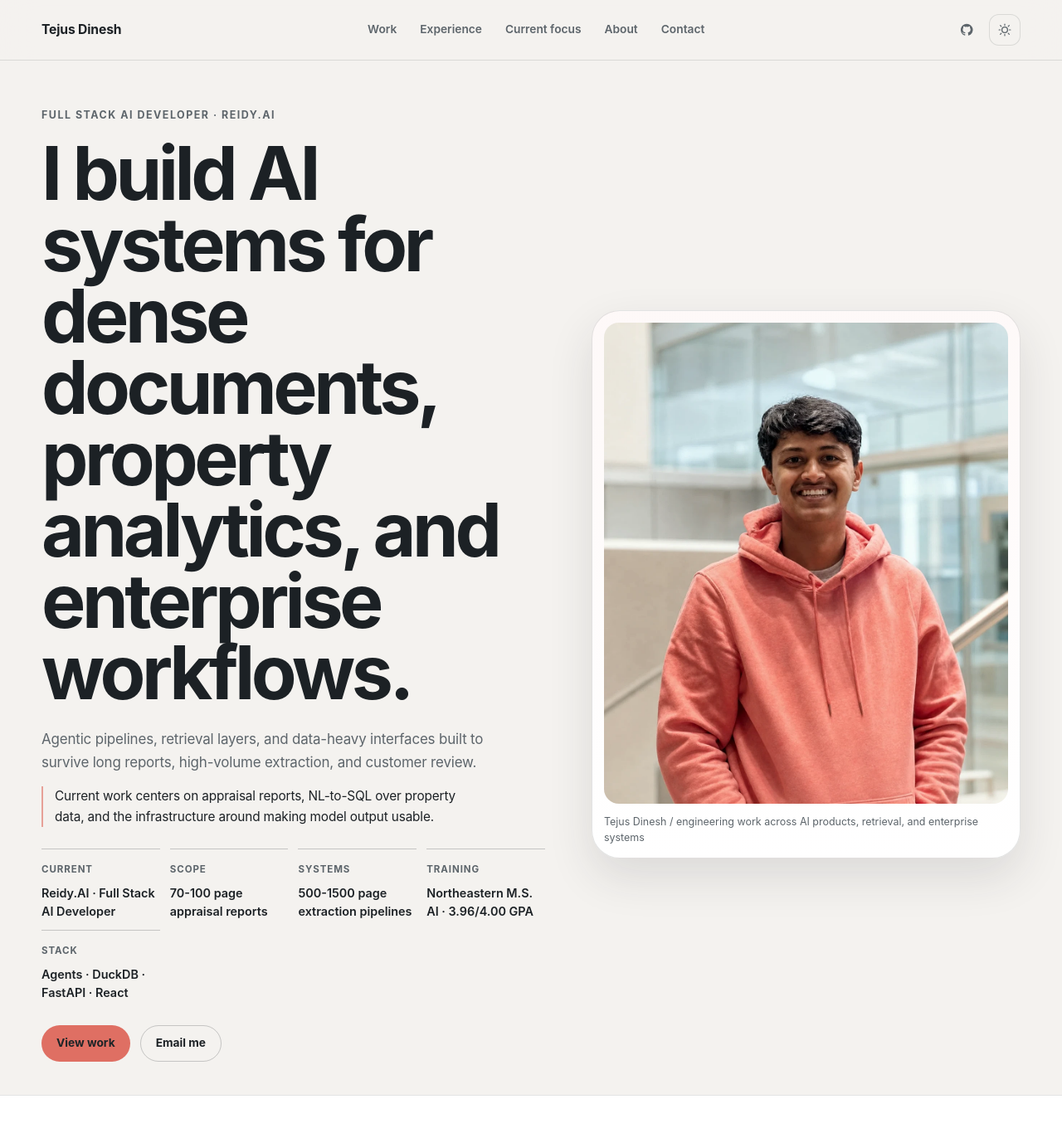
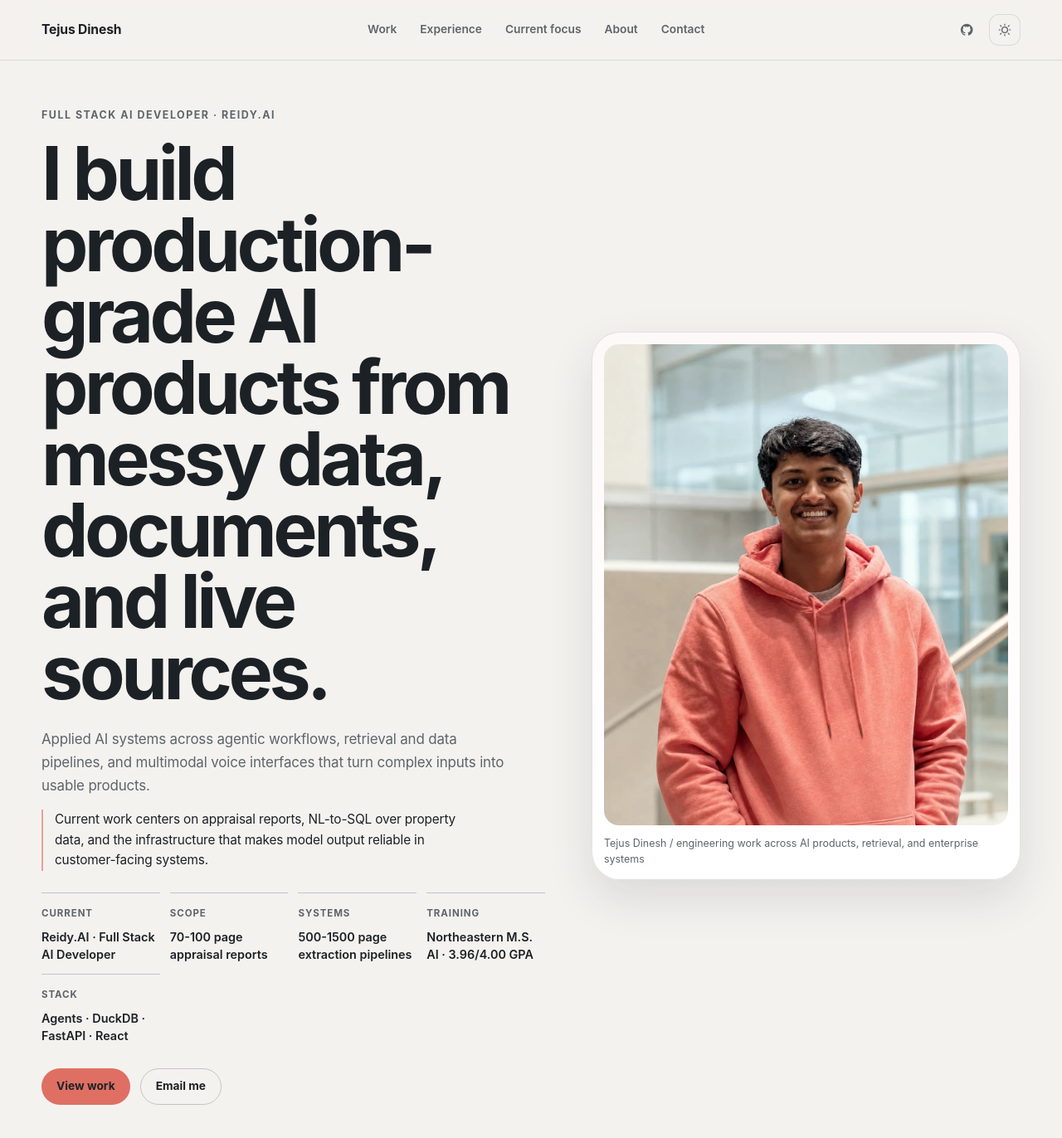
Before and after one commit to Dinesh-Tejus/website, a React (Vite) app: page / in a window 1280 px wide. Shown: the top 1372 px of the page at 83% size. Built offline with nearby package versions, Linux system fonts and the light colour scheme.

Commit message:
Update applied AI website hook

```diff
--- a/src/App.jsx
+++ b/src/App.jsx
@@ -486,9 +486,9 @@ export default function App() {
         <section className="hero page-width">
           <div className="hero-copy">
             <p className="hero-role">Full Stack AI Developer · Reidy.AI</p>
-            <h1>I build AI systems for dense documents, property analytics, and enterprise workflows.</h1>
-            <p className="hero-intro">Agentic pipelines, retrieval layers, and data-heavy interfaces built to survive long reports, high-volume extraction, and customer review.</p>
-            <p className="hero-note">Current work centers on appraisal reports, NL-to-SQL over property data, and the infrastructure around making model output usable.</p>
+            <h1>I build production-grade AI products from messy data, documents, and live sources.</h1>
+            <p className="hero-intro">Applied AI systems across agentic workflows, retrieval and data pipelines, and multimodal voice interfaces that turn complex inputs into usable products.</p>
+            <p className="hero-note">Current work centers on appraisal reports, NL-to-SQL over property data, and the infrastructure that makes model output reliable in customer-facing systems.</p>
             <ul className="hero-proof" aria-label="Proof points">
               {heroProof.map(([label, value]) => (
                 <li key={label}>
```
